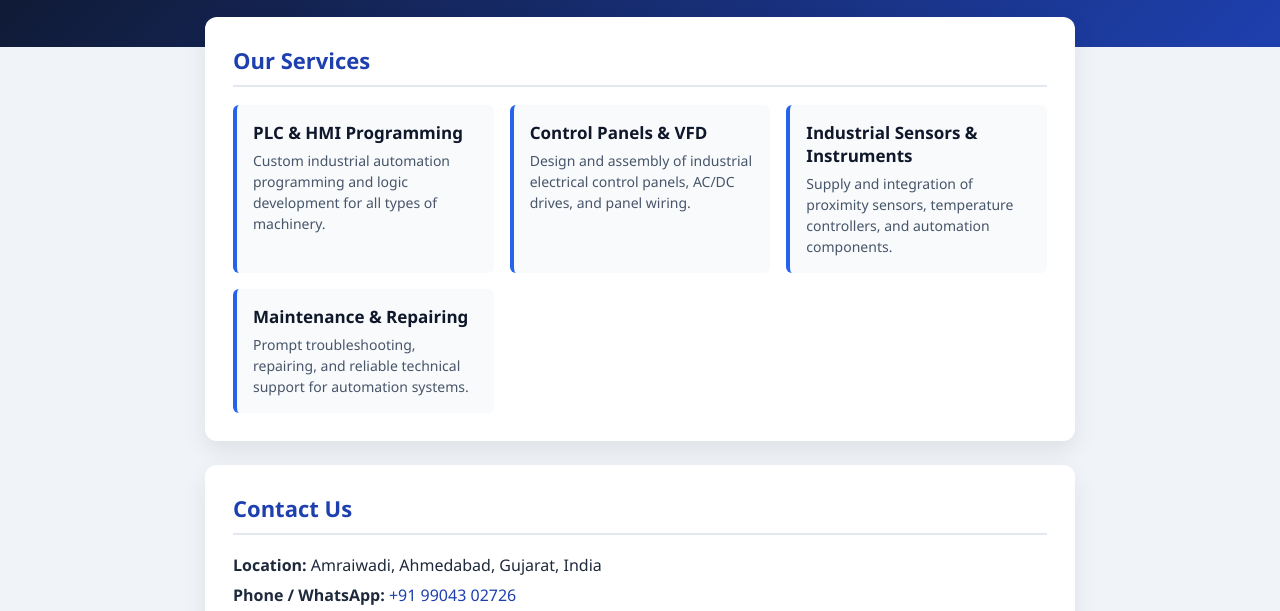
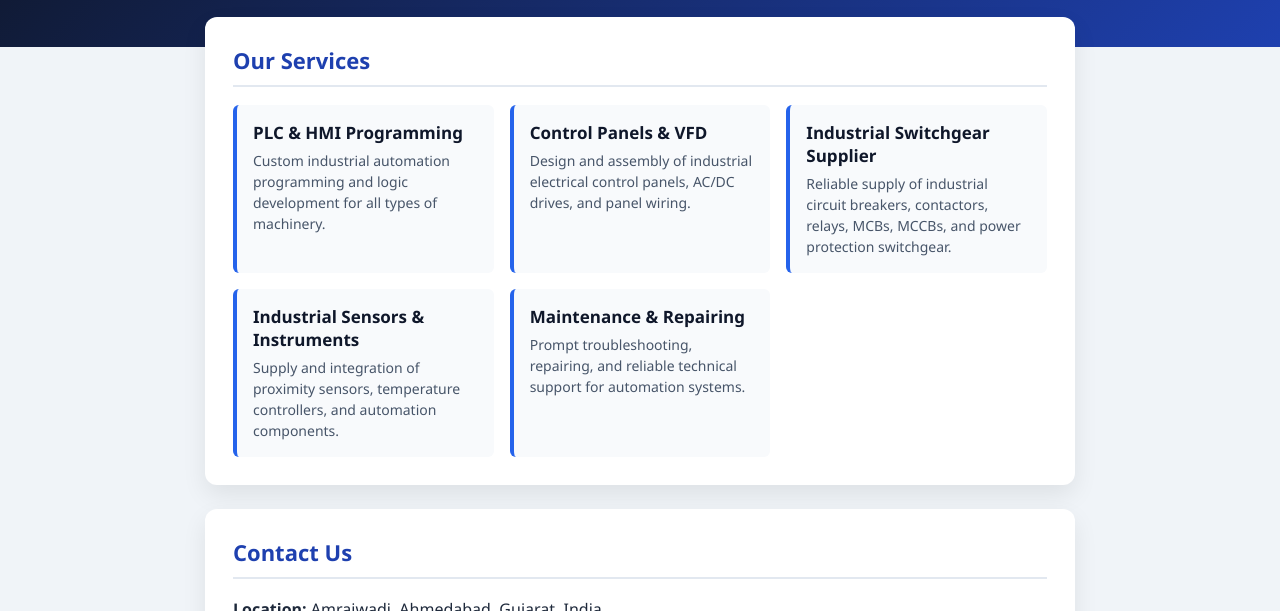
Before and after one commit to hitechautomationandcontrol/hitechautomationandcontrol.github.io, a plain HTML site: page index.html in a window 1280 px wide. Shown: the part 131-742 px from the top of the page. Drawn offline with Linux system fonts and the light colour scheme.

Commit message:
Added Industrial Switchgear Supplier service

```diff
--- a/index.html
+++ b/index.html
@@ -45,6 +45,10 @@
                     <p>Design and assembly of industrial electrical control panels, AC/DC drives, and panel wiring.</p>
                 </div>
                 <div class="item">
+                    <h3>Industrial Switchgear Supplier</h3>
+                    <p>Reliable supply of industrial circuit breakers, contactors, relays, MCBs, MCCBs, and power protection switchgear.</p>
+                </div>
+                <div class="item">
                     <h3>Industrial Sensors & Instruments</h3>
                     <p>Supply and integration of proximity sensors, temperature controllers, and automation components.</p>
                 </div>
```
